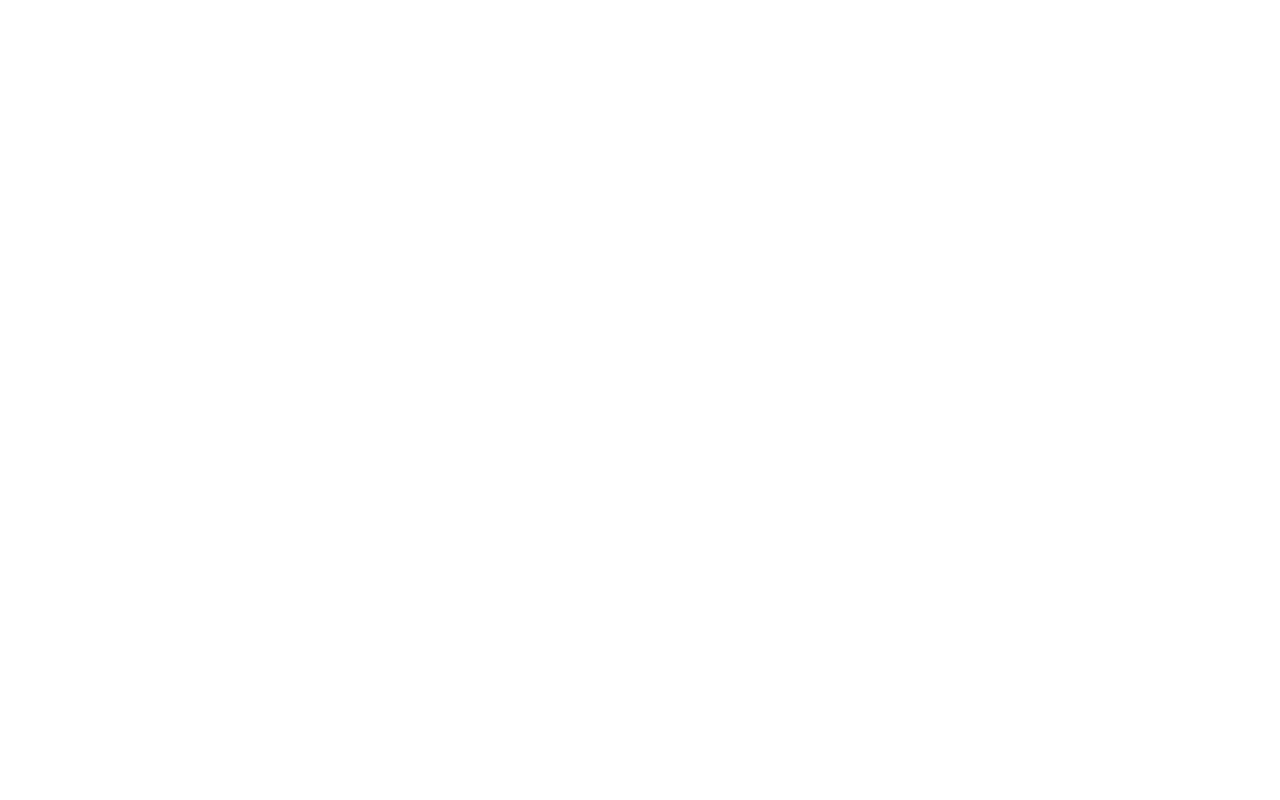
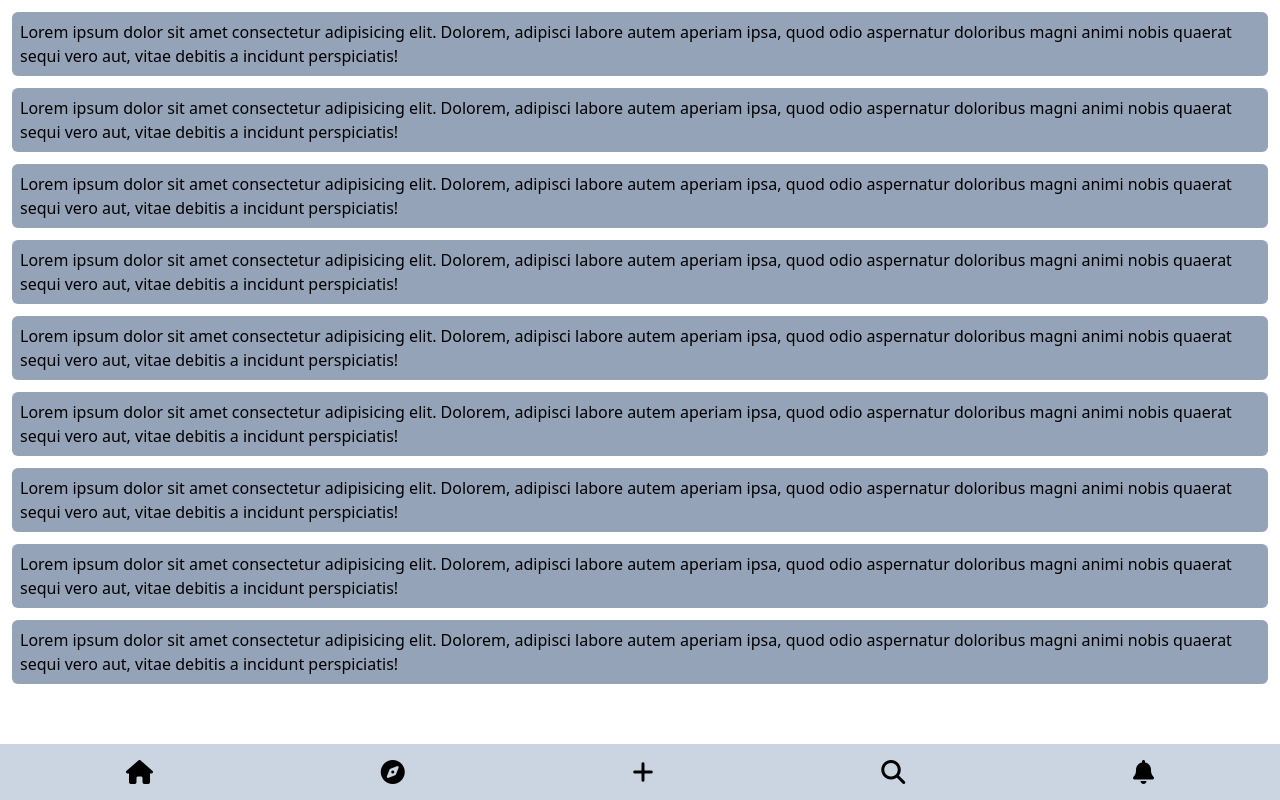
Before and after one commit to Tupiet-Classe/M12-base, a plain HTML site: page index.html in a window 1280 px wide. Drawn offline with nearby package versions, Linux system fonts and the light colour scheme.

Commit message:
Base funcionant - amb grisos

```diff
--- a/index.html
+++ b/index.html
@@ -7,8 +7,50 @@
     <title>MirMeet</title>
 
     <link rel="stylesheet" href="https://cdnjs.cloudflare.com/ajax/libs/font-awesome/6.2.0/css/all.min.css" integrity="sha512-xh6O/CkQoPOWDdYTDqeRdPCVd1SpvCA9XXcUnZS2FmJNp1coAFzvtCN9BmamE+4aHK8yyUHUSCcJHgXloTyT2A==" crossorigin="anonymous" referrerpolicy="no-referrer" />
+    <script src="https://cdn.tailwindcss.com"></script>
 </head>
-<body>
-    <!-- Inici -->
+<body class="flex flex-col h-screen max-h-screen">
+    <header class="flex justify-between md:hidden mt-3 mx-5">
+        <button class="bg-slate-200 rounded-full w-12"><i class="fa fa-user p-2 text-2xl text-morado"></i></button>
+        <button class="bg-slate-200 rounded-full w-12"><i class="fa fa-comments p-2 text-2xl text-morado"></i></button>
+    </header>
+
+    <main class="h-full p-3 flex flex-col gap-3 overflow-scroll">
+        <div class="post bg-slate-400 rounded-md p-2">
+            Lorem ipsum dolor sit amet consectetur adipisicing elit. Dolorem, adipisci labore autem aperiam ipsa, quod odio aspernatur doloribus magni animi nobis quaerat sequi vero aut, vitae debitis a incidunt perspiciatis!
+        </div>
+        <div class="post bg-slate-400 rounded-md p-2">
+            Lorem ipsum dolor sit amet consectetur adipisicing elit. Dolorem, adipisci labore autem aperiam ipsa, quod odio aspernatur doloribus magni animi nobis quaerat sequi vero aut, vitae debitis a incidunt perspiciatis!
+        </div>
+        <div class="post bg-slate-400 rounded-md p-2">
+            Lorem ipsum dolor sit amet consectetur adipisicing elit. Dolorem, adipisci labore autem aperiam ipsa, quod odio aspernatur doloribus magni animi nobis quaerat sequi vero aut, vitae debitis a incidunt perspiciatis!
+        </div>
+        <div class="post bg-slate-400 rounded-md p-2">
+            Lorem ipsum dolor sit amet consectetur adipisicing elit. Dolorem, adipisci labore autem aperiam ipsa, quod odio aspernatur doloribus magni animi nobis quaerat sequi vero aut, vitae debitis a incidunt perspiciatis!
+        </div>
+        <div class="post bg-slate-400 rounded-md p-2">
+            Lorem ipsum dolor sit amet consectetur adipisicing elit. Dolorem, adipisci labore autem aperiam ipsa, quod odio aspernatur doloribus magni animi nobis quaerat sequi vero aut, vitae debitis a incidunt perspiciatis!
+        </div>
+        <div class="post bg-slate-400 rounded-md p-2">
+            Lorem ipsum dolor sit amet consectetur adipisicing elit. Dolorem, adipisci labore autem aperiam ipsa, quod odio aspernatur doloribus magni animi nobis quaerat sequi vero aut, vitae debitis a incidunt perspiciatis!
+        </div>
+        <div class="post bg-slate-400 rounded-md p-2">
+            Lorem ipsum dolor sit amet consectetur adipisicing elit. Dolorem, adipisci labore autem aperiam ipsa, quod odio aspernatur doloribus magni animi nobis quaerat sequi vero aut, vitae debitis a incidunt perspiciatis!
+        </div>
+        <div class="post bg-slate-400 rounded-md p-2">
+            Lorem ipsum dolor sit amet consectetur adipisicing elit. Dolorem, adipisci labore autem aperiam ipsa, quod odio aspernatur doloribus magni animi nobis quaerat sequi vero aut, vitae debitis a incidunt perspiciatis!
+        </div>
+        <div class="post bg-slate-400 rounded-md p-2">
+            Lorem ipsum dolor sit amet consectetur adipisicing elit. Dolorem, adipisci labore autem aperiam ipsa, quod odio aspernatur doloribus magni animi nobis quaerat sequi vero aut, vitae debitis a incidunt perspiciatis!
+        </div>
+    </main>
+
+    <footer class="flex justify-around bg-slate-300 p-3">
+        <button class=""><i class="fa fa-house text-2xl"></i></button>
+        <button class=""><i class="fa fa-compass text-2xl"></i></button>
+        <button class=""><i class="fa fa-add text-2xl"></i></button>
+        <button class=""><i class="fa fa-search text-2xl"></i></button>
+        <button class=""><i class="fa fa-bell text-2xl"></i></button>
+    </footer>
 </body>
 </html>
```
